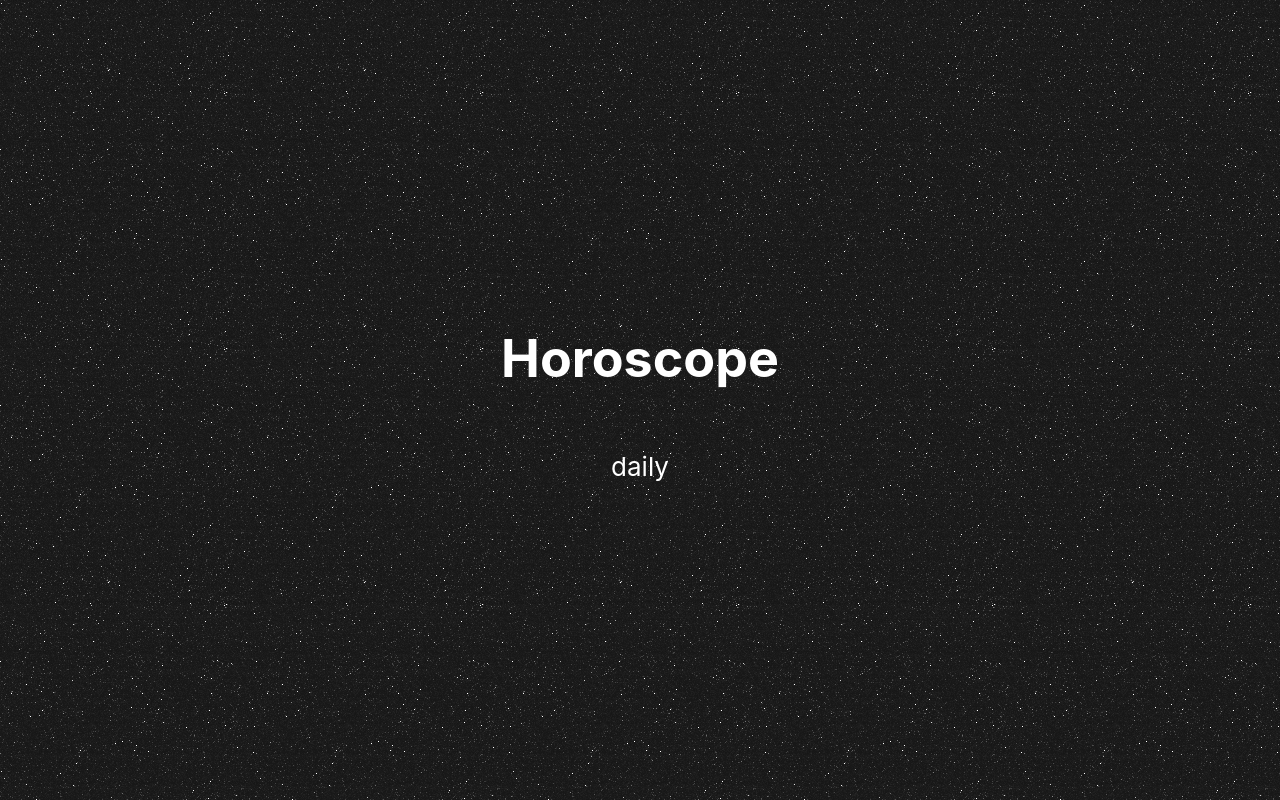
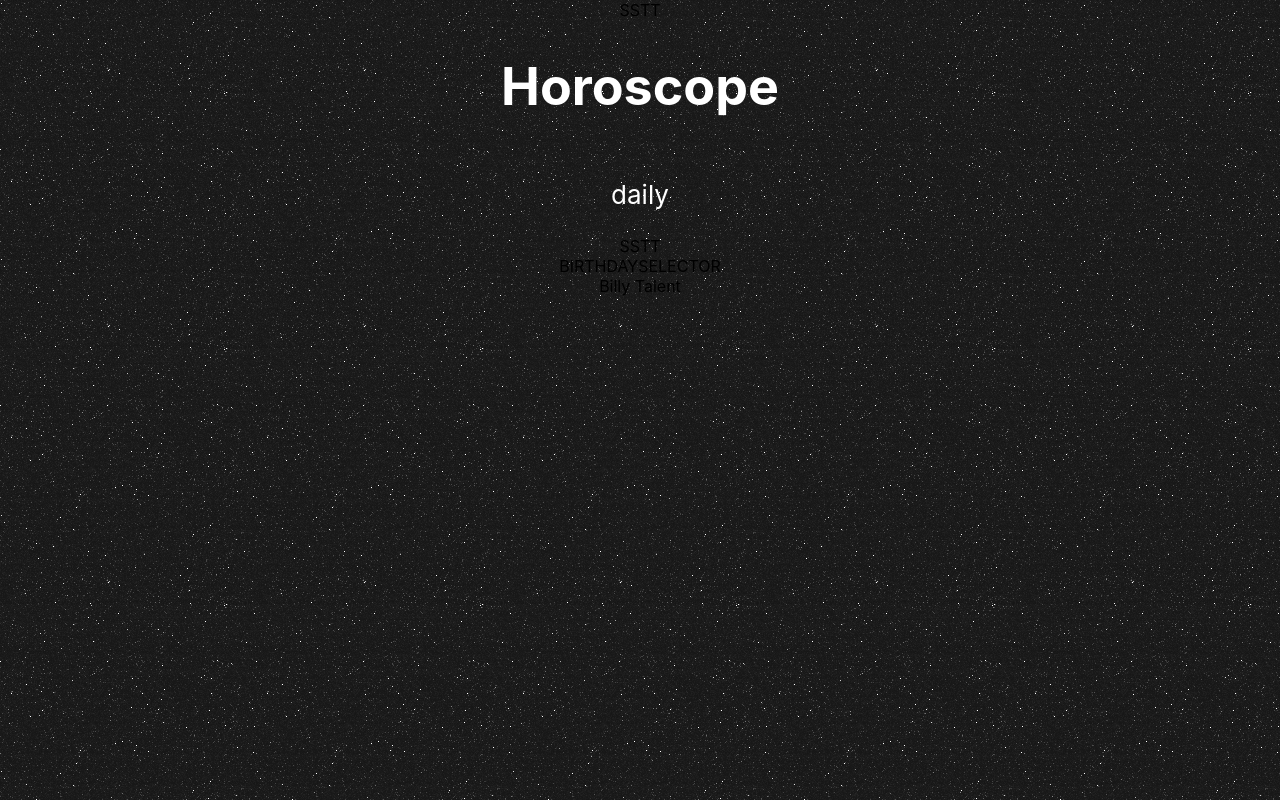
Before and after one commit to rupertberlin/project2-horoscope, a React (Vite) app in the folder frontend/: page / in a window 1280 px wide. Built offline with nearby package versions, Linux system fonts and the light colour scheme.

Commit message:
upgrade functinal App to class and render Birthdayselector

```diff
--- a/frontend/src/App.css
+++ b/frontend/src/App.css
@@ -19,11 +19,11 @@ code {
 }
 
 .App-header {
-  min-height: 100vh;
+  min-height: 20vh;
   display: flex;
   flex-direction: column;
   align-items: center;
-  justify-content: center;
+  justify-content: flex-start;
   font-size: calc(10px + 2vmin);
   color: white;
 }
--- a/frontend/src/App.jsx
+++ b/frontend/src/App.jsx
@@ -1,13 +1,28 @@
+import React from "react";
 import Home from "@pages/Home";
+import Birthdayselector from "@components/Birthdayselector";
 
 import "./App.css";
 
-function App() {
-  return (
-    <div className="App">
-      <Home />
-    </div>
-  );
+class App extends React.Component {
+  constructor(props) {
+    super(props);
+    this.state = {
+      sign: "capricorn",
+    };
+  }
+
+  render() {
+    return (
+      <div className="App">
+        SSTT
+        <Home />
+        SSTT
+        <Birthdayselector />
+        Billy Talent
+      </div>
+    );
+  }
 }
 
 export default App;
--- /dev/null
+++ b/frontend/src/components/Birthdayselector.jsx
@@ -0,0 +1,18 @@
+import React from "react";
+
+class Birthdayselector extends React.Component {
+  constructor(props) {
+    super(props);
+
+    this.state = {
+        day: 1,
+        month: 'january'
+    }
+  }
+
+  render() {
+    return <div>BIRTHDAYSELECTOR</div>;
+  }
+}
+
+export default Birthdayselector;
--- a/frontend/src/pages/Home.jsx
+++ b/frontend/src/pages/Home.jsx
@@ -3,10 +3,6 @@ export default function Home() {
     <header className="App-header">
       <h1>Horoscope</h1>
       <p>daily</p>
-
-      {/*
-      <Birthdayselector />
-      */}
     </header>
   );
 }
```
